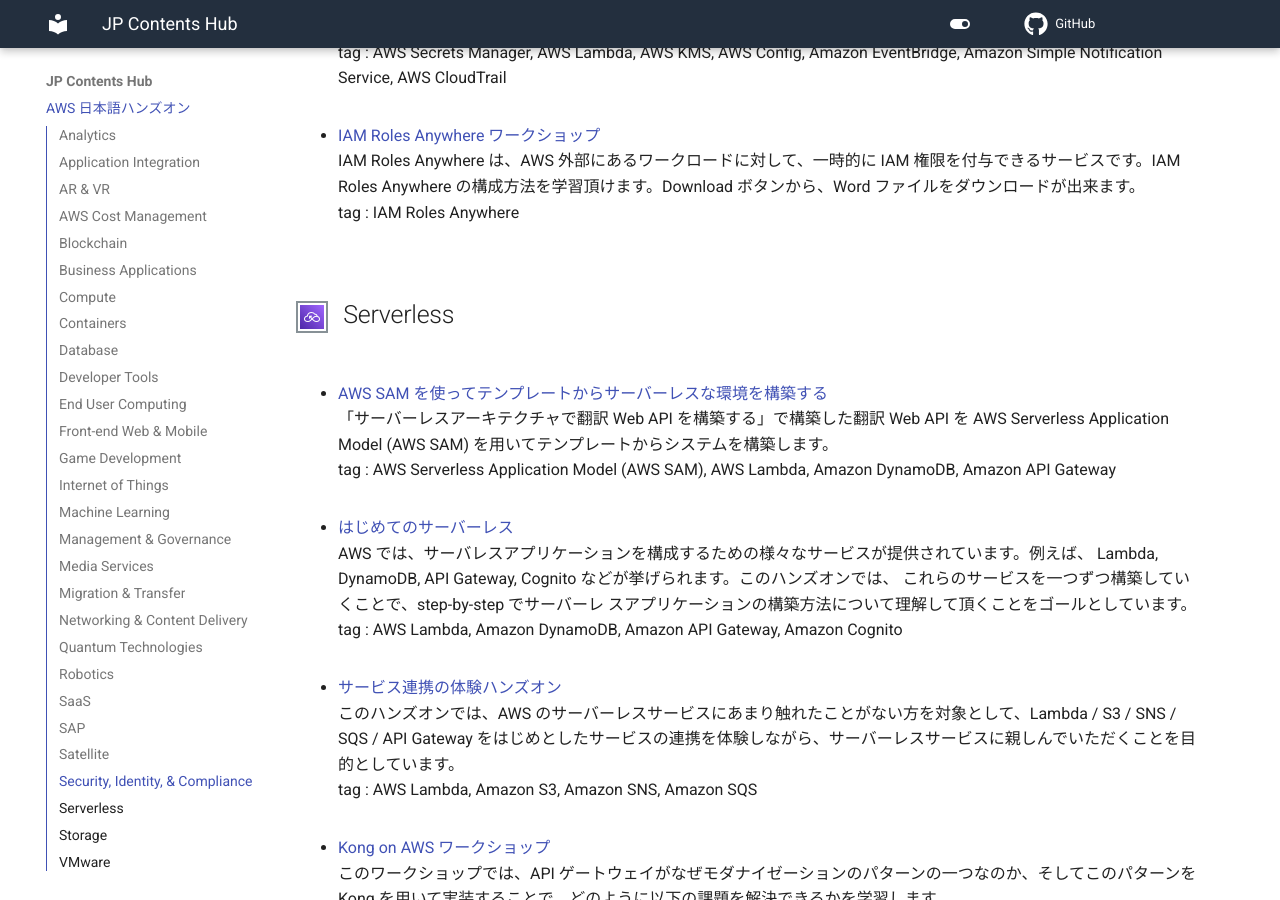
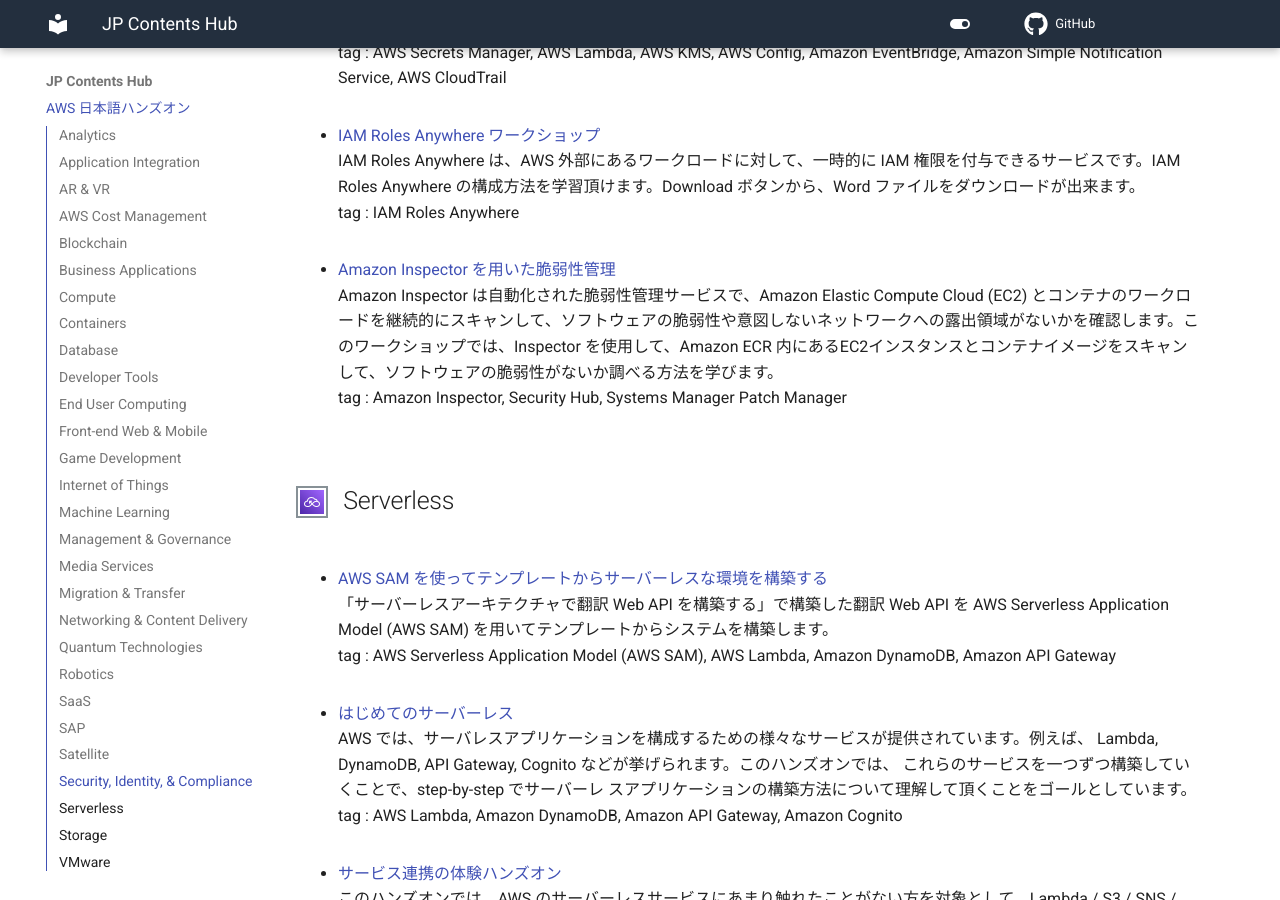
Before and after one commit to aws-samples/jp-contents-hub, an MkDocs documentation site: the page built from content/index.md, in a window 1280 px wide and 900 px high, scrolled down 30214 px. Built offline with MkDocs 1.6.1 and Material for MkDocs 9.7.7, drawn with Linux system fonts in a browser that asks for light colours; comment, search, counter and statistics services are not loaded.

Commit message:
add: 新規ハンズオンコンテンツ追加

```diff
--- a/content/index.md
+++ b/content/index.md
@@ -776,6 +776,10 @@
 IAM Roles Anywhere は、AWS 外部にあるワークロードに対して、一時的に IAM 権限を付与できるサービスです。IAM Roles Anywhere の構成方法を学習頂けます。Download ボタンから、Word ファイルをダウンロードが出来ます。
 tag : IAM Roles Anywhere
 
+- <a href="https://catalog.us-east-1.prod.workshops.aws/workshops/863fe895-a98e-4a9f-a222-05f7f0e321a2/ja-JP" target="_blank" onclick="sendClickCount()" onauxclick="sendClickCount()">Amazon Inspector を用いた脆弱性管理</a>
+Amazon Inspector は自動化された脆弱性管理サービスで、Amazon Elastic Compute Cloud (EC2) とコンテナのワークロードを継続的にスキャンして、ソフトウェアの脆弱性や意図しないネットワークへの露出領域がないかを確認します。このワークショップでは、Inspector を使用して、Amazon ECR 内にあるEC2インスタンスとコンテナイメージをスキャンして、ソフトウェアの脆弱性がないか調べる方法を学びます。
+tag : Amazon Inspector, Security Hub, Systems Manager Patch Manager
+
 ## ![image]([img/Arch-Category_Serverless_16.png]()) Serverless
 - <a href="https://pages.awscloud.com/JAPAN-event-OE-Hands-on-for-Beginners-Serverless-2-2022-reg-event.html?trk=aws_introduction_page" target="_blank" onclick="sendClickCount()" onauxclick="sendClickCount()">AWS SAM を使ってテンプレートからサーバーレスな環境を構築する</a>
 「サーバーレスアーキテクチャで翻訳 Web API を構築する」で構築した翻訳 Web API を AWS Serverless Application Model (AWS SAM) を用いてテンプレートからシステムを構築します。
```
Also changed, not shown: README.md (+5 -0 lines).
